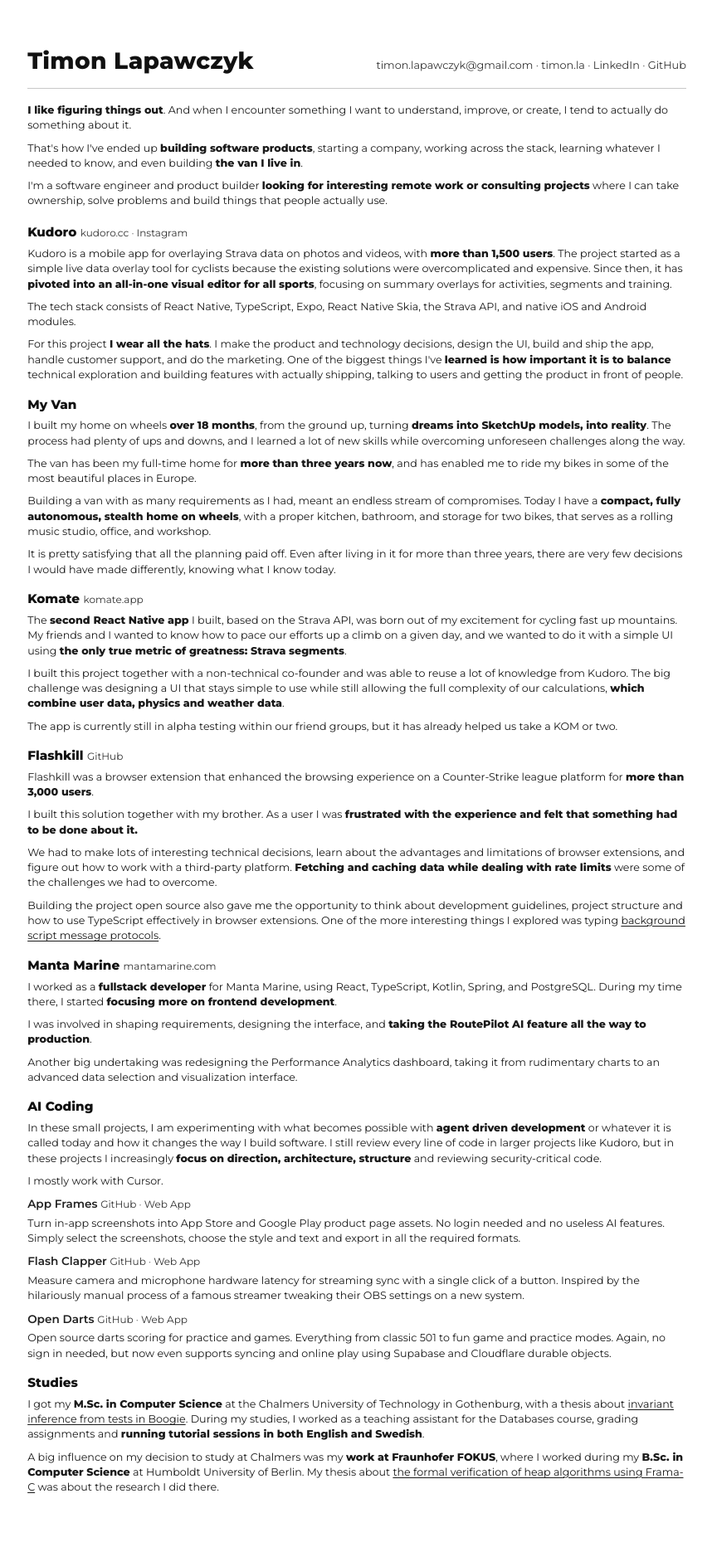
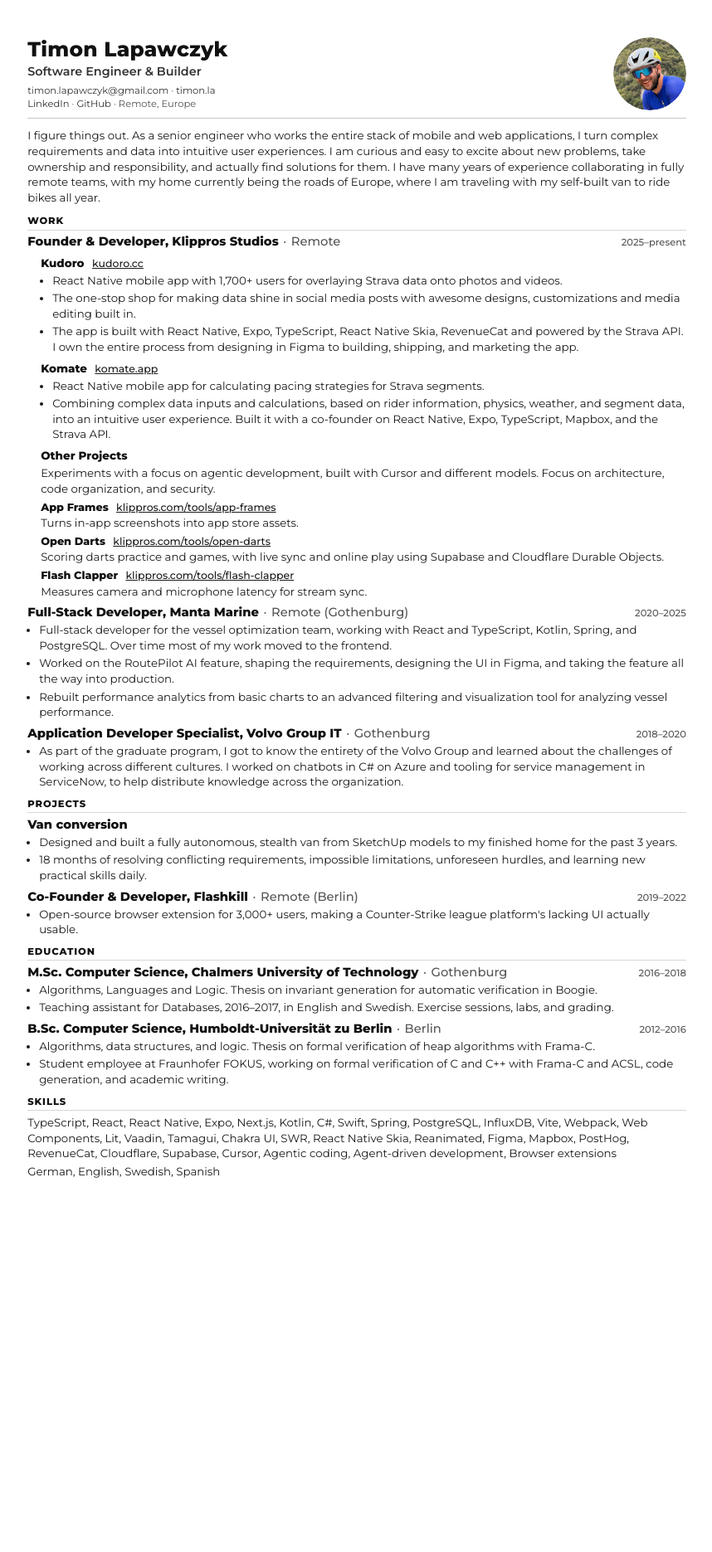
Before and after one commit to timonla/timonla.github.io, a Jekyll site: the page built from resume.html, in a window 1280 px wide. Shown: the whole page at 83% size, without its empty margins (210-1068 px from the left). Built offline with Jekyll 4.4.1, drawn with Linux system fonts in a browser that asks for light colours; after the commit the page ends 1483 px from its top, so only the background shows below that.

Commit message:
Improve CV readability

```diff
--- a/_layouts/resume.html
+++ b/_layouts/resume.html
@@ -39,6 +39,7 @@
   <main class="resume">
     {{ content }}
   </main>
+  <script src="{{ '/assets/js/header-photo.js' | relative_url }}"></script>
 </body>
 
 </html>
--- a/assets/css/resume.scss
+++ b/assets/css/resume.scss
@@ -13,11 +13,11 @@ body.resume-page {
 .resume {
   max-width: 210mm;
   margin: 0 auto;
-  padding: 14mm 16mm;
+  padding: 12mm 14mm 14mm;
   background: #ffffff;
   color: #1a1a1a;
-  font-size: 9.5pt;
-  line-height: 1.45;
+  font-size: 10pt;
+  line-height: 1.4;
 }
 
 .resume a {
@@ -28,28 +28,64 @@ body.resume-page {
 
 .resume-header {
   display: flex;
-  align-items: baseline;
-  justify-content: space-between;
-  gap: 1rem;
-  margin-bottom: 1.1rem;
-  padding-bottom: 0.75rem;
+  align-items: stretch;
+  justify-content: flex-start;
+  gap: 0.85rem;
+  margin-bottom: 0.7rem;
+  padding-bottom: 0.55rem;
   border-bottom: 1px solid #c8c8c8;
+  text-align: left;
 }
 
-.resume-header h1 {
+.resume-header-text {
+  flex: 1;
+  min-width: 0;
+}
+
+.resume-header-text h1 {
   margin: 0;
-  font-size: 1.75rem;
+  font-size: 1.55rem;
   font-weight: 800;
   letter-spacing: 0.01em;
   color: #111111;
+  line-height: 1.15;
+}
+
+.resume-title {
+  margin: 0.15rem 0 0;
+  font-size: 0.9rem;
+  font-weight: 600;
+  color: #333333;
+}
+
+.resume-header-photo {
+  flex: 0 0 auto;
+  align-self: center;
+  width: 18mm;
+  height: 18mm;
+  border-radius: 50%;
+  overflow: hidden;
+}
+
+.resume-header-photo img {
+  display: block;
+  width: 100%;
+  height: 100%;
+  max-width: none;
+  object-fit: cover;
+  border-radius: 50%;
 }
 
 .resume-contact {
+  margin: 0.28rem 0 0;
+  font-size: 0.72rem;
+  color: #555555;
+  text-align: left;
+  line-height: 1.4;
+}
+
+.resume-contact p {
   margin: 0;
-  font-size: 0.8rem;
-  color: #555555;
-  text-align: right;
-  flex-shrink: 0;
 }
 
 .resume-contact a {
@@ -57,49 +93,135 @@ body.resume-page {
   text-decoration: none;
 }
 
-.resume-intro {
-  margin-bottom: 1.1rem;
+.resume-summary {
+  margin-bottom: 0.65rem;
 }
 
-.resume-intro p,
-.resume-project p {
-  margin: 0 0 0.55rem;
+.resume-summary p {
+  margin: 0;
+}
+
+.resume-summary p + p {
+  margin-top: 0.45rem;
+}
+
+.resume-section {
+  margin-bottom: 0.55rem;
+}
+
+.resume-section h2 {
+  margin: 0 0 0.3rem;
+  padding-bottom: 0.15rem;
+  font-size: 0.72rem;
+  font-weight: 700;
+  letter-spacing: 0.08em;
+  text-transform: uppercase;
+  color: #111111;
+  border-bottom: 1px solid #d6d6d6;
+  break-after: avoid;
+  page-break-after: avoid;
+}
+
+.resume-role {
+  margin-bottom: 0.45rem;
+}
+
+.resume-role-header {
+  display: flex;
+  align-items: baseline;
+  justify-content: space-between;
+  gap: 0.75rem;
+  margin-bottom: 0.15rem;
+}
+
+.resume-role h3 {
+  margin: 0;
+  font-size: 0.92rem;
+  font-weight: 700;
+  color: #111111;
+  line-height: 1.25;
+}
+
+.resume-subs {
+  margin-left: 1rem;
 }
 
 .resume-project {
-  margin-bottom: 0.95rem;
-  break-inside: avoid;
-  page-break-inside: avoid;
-}
-
-.resume-project h3 {
-  margin: 0 0 0.35rem;
-  font-size: 0.95rem;
+  margin: 0.45rem 0 0.12rem;
+  font-size: 0.84rem;
   font-weight: 700;
   color: #111111;
 }
 
-.resume-project h4 {
-  margin: 0.55rem 0 0.25rem;
-  font-size: 0.85rem;
-  font-weight: 600;
-  color: #222222;
+.resume-project a,
+.resume-tool a {
+  margin-left: 0.35rem;
+  font-weight: 500;
+  font-size: 0.78rem;
 }
 
-.resume-links {
-  font-weight: 400;
-  font-size: 0.75rem;
+.resume-subs > p {
+  margin: 0 0 0.15rem;
+}
+
+.resume-tool {
+  margin: 0.28rem 0 0.02rem;
+  font-size: 0.8rem;
+  font-weight: 700;
+  color: #111111;
+}
+
+.resume-muted {
+  font-weight: 500;
   color: #555555;
 }
 
-.resume-links a {
-  color: #333333;
-  text-decoration: none;
+.resume-place {
+  font-weight: 500;
+  color: #555555;
+  white-space: nowrap;
+}
+
+.resume-place::before {
+  content: "·";
+  margin: 0 0.35rem;
+}
+
+.resume-meta {
+  margin: 0;
+  flex: 0 0 6.2rem;
+  font-size: 0.72rem;
+  font-weight: 500;
+  color: #555555;
+  text-align: right;
+  white-space: nowrap;
+}
+
+.resume ul {
+  margin: 0;
+  padding-left: 1.05em;
+}
+
+.resume li {
+  margin: 0 0 0.18rem;
+}
+
+.resume-list {
+  margin: 0;
+  padding-left: 1.05em;
+}
+
+.resume-skills p {
+  margin: 0;
+}
+
+.resume-skills p + p {
+  margin-top: 0.2rem;
 }
 
 @page {
   size: A4;
-  margin: 12mm;
+  margin: 10mm;
 }
 
 @media print {
@@ -116,4 +238,9 @@ body.resume-page {
   .resume a {
     text-decoration: none;
   }
+
+  .resume-role {
+    break-inside: avoid;
+    page-break-inside: avoid;
+  }
 }
--- a/assets/css/theme.scss
+++ b/assets/css/theme.scss
@@ -311,11 +311,41 @@ table {
 
 .about-header {
   display: flex;
+  flex-direction: row;
+  align-items: stretch;
+  justify-content: flex-start;
+  gap: 1.25rem;
+  padding: 2rem 0 1rem 0;
+  text-align: left;
+}
+
+.about-header-text {
+  display: flex;
   flex-direction: column;
-  align-items: center;
+  align-items: flex-start;
   justify-content: center;
   gap: 0.5rem;
-  padding: 2rem 0 1rem 0;
+  min-width: 0;
+  flex: 1;
+}
+
+.about-header-photo {
+  flex: 0 0 auto;
+  align-self: center;
+  width: 7.5rem;
+  height: 7.5rem;
+  border-radius: 50%;
+  overflow: hidden;
+}
+
+.about-header-photo img {
+  display: block;
+  width: 100%;
+  height: 100%;
+  max-width: none;
+  object-fit: cover;
+  border-radius: 50%;
+  box-shadow: none;
 }
 
 .about-header-subtitle {
@@ -966,6 +996,10 @@ table {
   }
 }
 
+.about-header .about-resume-download {
+  margin-top: 0.15rem;
+}
+
 .about-resume-download {
   display: inline-flex;
   align-items: center;
--- /dev/null
+++ b/assets/js/header-photo.js
@@ -0,0 +1,44 @@
+(function () {
+  function fit(header) {
+    var text = header.querySelector("[data-header-text]");
+    var photo = header.querySelector("[data-header-photo]");
+    if (!text || !photo) return;
+
+    photo.style.width = "0px";
+    var full = Math.round(text.getBoundingClientRect().height);
+    var max = Math.round(header.getBoundingClientRect().width * 0.42);
+    var height = full;
+    if (max > 0 && height > max) height = max;
+    if (height < 1) return;
+
+    photo.style.width = height + "px";
+    photo.style.height = height + "px";
+
+    var wrapped = Math.round(text.getBoundingClientRect().height);
+    if (wrapped > height) {
+      height = max > 0 ? Math.min(wrapped, max) : wrapped;
+      photo.style.width = height + "px";
+      photo.style.height = height + "px";
+    }
+  }
+
+  function fitAll() {
+    document.querySelectorAll("[data-header-photo]").forEach(function (photo) {
+      if (photo.parentElement) fit(photo.parentElement);
+    });
+  }
+
+  function start() {
+    fitAll();
+    window.addEventListener("resize", fitAll);
+    if (document.fonts && document.fonts.ready) {
+      document.fonts.ready.then(fitAll);
+    }
+  }
+
+  if (document.readyState === "loading") {
+    document.addEventListener("DOMContentLoaded", start);
+  } else {
+    start();
+  }
+})();
--- a/resume.html
+++ b/resume.html
@@ -2,261 +2,239 @@
 layout: resume
 title: Resume
 nav: false
-description: "Printable A4 takeaway of Timon Lapawczyk's about page — projects, van life, and studies."
+description: "Resume for Timon Lapawczyk — software engineer and product builder, remote Europe."
 permalink: /resume/
 ---
 
 <header class="resume-header">
+  <div class="resume-header-text" data-header-text>
     <h1>Timon Lapawczyk</h1>
-  <p class="resume-contact">
+    <p class="resume-title">Software Engineer &amp; Builder</p>
+    <div class="resume-contact">
+      <p>
         <a href="mailto:timon.lapawczyk@gmail.com">timon.lapawczyk@gmail.com</a>
         ·
         <a href="https://timon.la">timon.la</a>
-    ·
+      </p>
+      <p>
         <a href="https://www.linkedin.com/in/timon-lapawczyk-2b5bb9150">LinkedIn</a>
         ·
         <a href="https://github.com/timonla">GitHub</a>
+        ·
+        Remote, Europe
       </p>
+    </div>
+  </div>
+  <div class="resume-header-photo" data-header-photo>
+    <img
+      src="{{ '/assets/img/profile-photo.jpg' | relative_url }}"
+      alt="Timon Lapawczyk"
+    />
+  </div>
 </header>
 
-<section class="resume-intro">
+<section class="resume-summary">
   <p>
-    <strong>I like figuring things out</strong>.
-    And when I encounter something I want to understand, improve, or create,
-    I tend to actually do something about it.
-  </p>
-
-  <p>
-    That's how I've ended up <strong>building software products</strong>, starting a company,
-    working across the stack, learning whatever I needed to know, and even
-    building <strong>the van I live in</strong>.
-  </p>
-
-  <p>
-    I'm a software engineer and product builder
-    <strong>looking for interesting remote work or consulting projects</strong>
-    where I can take ownership, solve problems and build things that people actually use.
+    I figure things out.
+    As a senior engineer who works the entire stack of mobile and web applications,
+    I turn complex requirements and data into intuitive user experiences.
+    I am curious and easy to excite about new problems, take ownership and responsibility,
+    and actually find solutions for them.
+    I have many years of experience collaborating in fully remote teams, with my home
+    currently being the roads of Europe, where I am traveling with my self-built van to
+    ride bikes all year.
   </p>
 </section>
 
 <section class="resume-section">
-  <article class="resume-project">
-    <h3>
+  <h2>Work</h2>
+
+  <article class="resume-role">
+    <header class="resume-role-header">
+      <h3>Founder &amp; Developer, Klippros Studios<span class="resume-place">Remote</span></h3>
+      <p class="resume-meta">2025–present</p>
+    </header>
+
+    <div class="resume-subs">
+    <h4 class="resume-project">
       Kudoro
-      <span class="resume-links">
       <a href="https://kudoro.cc">kudoro.cc</a>
-        ·
-        <a href="https://www.instagram.com/kudoro.cc/">Instagram</a>
-      </span>
-    </h3>
+    </h4>
+    <ul>
+      <li>
+        React Native mobile app with 1,700+ users for overlaying Strava data onto photos and videos.
+      </li>
+      <li>
+        The one-stop shop for making data shine in social media posts with awesome designs,
+        customizations and media editing built in.
+      </li>
+      <li>
+        The app is built with React Native, Expo, TypeScript, React Native Skia, RevenueCat and
+        powered by the Strava API.
+        I own the entire process from designing in Figma to building, shipping, and marketing the app.
+      </li>
+    </ul>
+
+    <h4 class="resume-project">
+      Komate
+      <a href="https://komate.app">komate.app</a>
+    </h4>
+    <ul>
+      <li>
+        React Native mobile app for calculating pacing strategies for Strava segments.
+      </li>
+      <li>
+        Combining complex data inputs and calculations, based on rider information, physics, weather,
+        and segment data, into an intuitive user experience.
+        Built it with a co-founder on React Native, Expo, TypeScript, Mapbox, and the Strava API.
+      </li>
+    </ul>
+
+    <h4 class="resume-project">Other Projects</h4>
     <p>
-      Kudoro is a mobile app for overlaying Strava data on photos and videos,
-      with <strong>more than 1,500 users</strong>.
-      The project started as a simple live data overlay tool for cyclists because
-      the existing solutions were overcomplicated and expensive.
-      Since then, it has <strong>pivoted into an all-in-one visual editor for all sports</strong>,
-      focusing on summary overlays for activities, segments and training.
+      Experiments with a focus on agentic development, built with Cursor and different models.
+      Focus on architecture, code organization, and security.
     </p>
+
+    <h5 class="resume-tool">
+      App Frames
+      <a href="https://klippros.com/tools/app-frames">klippros.com/tools/app-frames</a>
+    </h5>
+    <p>Turns in-app screenshots into app store assets.</p>
+
+    <h5 class="resume-tool">
+      Open Darts
+      <a href="https://klippros.com/tools/open-darts">klippros.com/tools/open-darts</a>
+    </h5>
     <p>
-      The tech stack consists of React Native, TypeScript, Expo, React Native Skia,
-      the Strava API, and native iOS and Android modules.
+      Scoring darts practice and games, with live sync and online play
+      using Supabase and Cloudflare Durable Objects.
     </p>
-    <p>
-      For this project <strong>I wear all the hats</strong>.
-      I make the product and technology decisions, design the UI, build and ship the app,
-      handle customer support, and do the marketing.
-      One of the biggest things I've
-      <strong>learned is how important it is to balance</strong> technical
-      exploration and building features with actually shipping, talking to users and
-      getting the product in front of people.
-    </p>
+
+    <h5 class="resume-tool">
+      Flash Clapper
+      <a href="https://klippros.com/tools/flash-clapper">klippros.com/tools/flash-clapper</a>
+    </h5>
+    <p>Measures camera and microphone latency for stream sync.</p>
+    </div>
   </article>
 
-  <article class="resume-project">
-    <h3>My Van</h3>
-    <p>
-      I built my home on wheels <strong>over 18 months</strong>, from the ground up,
-      turning <strong>dreams into SketchUp models, into reality</strong>.
-      The process had plenty of ups and downs, and I learned a lot of new skills
-      while overcoming unforeseen challenges along the way.
-    </p>
-    <p>
-      The van has been my full-time home for <strong>more than three years now</strong>,
-      and has enabled me to ride my bikes in some of the most beautiful places in Europe.
-    </p>
-    <p>
-      Building a van with as many requirements as I had, meant an endless stream of
-      compromises.
-      Today I have a <strong>compact, fully autonomous, stealth home on wheels</strong>,
-      with a proper kitchen, bathroom, and storage for two bikes, that serves as a rolling music
-      studio, office, and workshop.
-    </p>
-    <p>
-      It is pretty satisfying that all the planning paid off.
-      Even after living in it for more than three years, there are very few decisions
-      I would have made differently, knowing what I know today.
-    </p>
+  <article class="resume-role">
+    <header class="resume-role-header">
+      <h3>Full-Stack Developer, Manta Marine<span class="resume-place">Remote (Gothenburg)</span></h3>
+      <p class="resume-meta">2020–2025</p>
+    </header>
+    <ul>
+      <li>
+        Full-stack developer for the vessel optimization team, working with React and TypeScript,
+        Kotlin, Spring, and PostgreSQL.
+        Over time most of my work moved to the frontend.
+      </li>
+      <li>
+        Worked on the RoutePilot AI feature, shaping the requirements, designing the UI in Figma,
+        and taking the feature all the way into production.
+      </li>
+      <li>
+        Rebuilt performance analytics from basic charts to an advanced filtering and
+        visualization tool for analyzing vessel performance.
+      </li>
+    </ul>
   </article>
 
-  <article class="resume-project">
-    <h3>
-      Komate
-      <span class="resume-links">
-        <a href="https://komate.app">komate.app</a>
-      </span>
-    </h3>
-    <p>
-      The <strong>second React Native app</strong> I built, based on the Strava API,
-      was born out of my excitement for cycling fast up mountains.
-      My friends and I wanted to know how to pace our efforts up a climb
-      on a given day, and we wanted to do it with a simple UI using
-      <strong>the only true metric of greatness: Strava segments</strong>.
-    </p>
-    <p>
-      I built this project together with a non-technical co-founder and
-      was able to reuse a lot of knowledge from Kudoro.
-      The big challenge was designing a UI that stays simple to use while
-      still allowing the full complexity of our calculations,
-      <strong>which combine user data, physics and weather data</strong>.
-    </p>
-    <p>
-      The app is currently still in alpha testing within our friend groups,
-      but it has already helped us take a KOM or two.
-    </p>
+  <article class="resume-role">
+    <header class="resume-role-header">
+      <h3>Application Developer Specialist, Volvo Group IT<span class="resume-place">Gothenburg</span></h3>
+      <p class="resume-meta">2018–2020</p>
+    </header>
+    <ul>
+      <li>
+        As part of the graduate program, I got to know the entirety of the Volvo Group
+        and learned about the challenges of working across different cultures.
+        I worked on chatbots in C# on Azure and tooling for service management in ServiceNow,
+        to help distribute knowledge across the organization.
+      </li>
+    </ul>
+  </article>
+</section>
+
+<section class="resume-section">
+  <h2>Projects</h2>
+
+  <article class="resume-role">
+    <header class="resume-role-header">
+      <h3>Van conversion</h3>
+    </header>
+    <ul>
+      <li>
+        Designed and built a fully autonomous, stealth van from SketchUp models to
+        my finished home for the past 3 years.
+      </li>
+      <li>
+        18 months of resolving conflicting requirements, impossible limitations,
+        unforeseen hurdles, and learning new practical skills daily.
+      </li>
+    </ul>
   </article>
 
-  <article class="resume-project">
-    <h3>
-      Flashkill
-      <span class="resume-links">
-        <a href="https://github.com/flashkillapp/flashkill">GitHub</a>
-      </span>
-    </h3>
-    <p>
-      Flashkill was a browser extension that enhanced the browsing experience on
-      a Counter-Strike league platform for <strong>more than 3,000 users</strong>.
-    </p>
-    <p>
-      I built this solution together with my brother.
-      As a user I was <strong>frustrated with the experience and felt that something
-      had to be done about it.</strong>
-    </p>
-    <p>
-      We had to make lots of interesting technical decisions, learn about the
-      advantages and limitations of browser extensions, and figure out how to
-      work with a third-party platform.
-      <strong>Fetching and caching data while dealing with rate limits</strong>
-      were some of the challenges we had to overcome.
-    </p>
-    <p>
-      Building the project open source also gave me the opportunity to think about
-      development guidelines, project structure and how to use TypeScript effectively
-      in browser extensions.
-      One of the more interesting things I explored was typing
-      <a href="{{ site.url }}/blog/background-script-message-typing/">background script message protocols</a>.
-    </p>
+  <article class="resume-role">
+    <header class="resume-role-header">
+      <h3>Co-Founder &amp; Developer, Flashkill<span class="resume-place">Remote (Berlin)</span></h3>
+      <p class="resume-meta">2019–2022</p>
+    </header>
+    <ul>
+      <li>
+        Open-source browser extension for 3,000+ users, making a Counter-Strike league platform's
+        lacking UI actually usable.
+      </li>
+    </ul>
+  </article>
+</section>
+
+<section class="resume-section">
+  <h2>Education</h2>
+
+  <article class="resume-role">
+    <header class="resume-role-header">
+      <h3>M.Sc. Computer Science, Chalmers University of Technology<span class="resume-place">Gothenburg</span></h3>
+      <p class="resume-meta">2016–2018</p>
+    </header>
+    <ul>
+      <li>
+        Algorithms, Languages and Logic.
+        Thesis on invariant generation for automatic verification in Boogie.
+      </li>
+      <li>
+        Teaching assistant for Databases, 2016–2017, in English and Swedish.
+        Exercise sessions, labs, and grading.
+      </li>
+    </ul>
   </article>
 
-  <article class="resume-project">
-    <h3>
-      Manta Marine
-      <span class="resume-links">
-        <a href="https://mantamarine.com/">mantamarine.com</a>
-      </span>
-    </h3>
-    <p>
-      I worked as a <strong>fullstack developer</strong> for Manta Marine,
-      using React, TypeScript, Kotlin, Spring, and PostgreSQL.
-      During my time there, I started <strong>focusing more on frontend development</strong>.
-    </p>
-    <p>
-      I was involved in shaping requirements, designing the interface, and
-      <strong>taking the RoutePilot AI feature all the way to production</strong>.
-    </p>
-    <p>
-      Another big undertaking was redesigning the Performance Analytics dashboard,
-      taking it from rudimentary charts to an advanced data selection and visualization
-      interface.
-    </p>
-  </article>
-
-  <article class="resume-project">
-    <h3>AI Coding</h3>
-    <p>
-      In these small projects, I am experimenting with what becomes possible with
-      <strong>agent driven development</strong> or whatever it is called today and
-      how it changes the way I build software.
-      I still review every line of code in larger projects like Kudoro,
-      but in these projects I increasingly <strong>focus on direction,
-      architecture, structure</strong> and reviewing security-critical code.
-    </p>
-    <p>
-      I mostly work with Cursor.
-    </p>
-
-    <h4>
-      App Frames
-      <span class="resume-links">
-        <a href="https://github.com/klippros/app-frames">GitHub</a>
-        ·
-        <a href="https://klippros.com/tools/app-frames">Web App</a>
-      </span>
-    </h4>
-    <p>
-      Turn in-app screenshots into App Store and Google Play product page assets.
-      No login needed and no useless AI features.
-      Simply select the screenshots, choose the style and text and export in all
-      the required formats.
-    </p>
-
-    <h4>
-      Flash Clapper
-      <span class="resume-links">
-        <a href="https://github.com/klippros/flash-clapper">GitHub</a>
-        ·
-        <a href="https://klippros.com/tools/flash-clapper">Web App</a>
-      </span>
-    </h4>
-    <p>
-      Measure camera and microphone hardware latency for streaming sync
-      with a single click of a button.
-      Inspired by the hilariously manual process of a famous streamer
-      tweaking their OBS settings on a new system.
-    </p>
-
-    <h4>
-      Open Darts
-      <span class="resume-links">
-        <a href="https://github.com/klippros/open-darts">GitHub</a>
-        ·
-        <a href="https://klippros.com/tools/open-darts">Web App</a>
-      </span>
-    </h4>
-    <p>
-      Open source darts scoring for practice and games.
-      Everything from classic 501 to fun game and practice modes.
-      Again, no sign in needed, but now even supports syncing and
-      online play using Supabase and Cloudflare durable objects.
-    </p>
-  </article>
-
-  <article class="resume-project">
-    <h3>Studies</h3>
-    <p>
-      I got my <strong>M.Sc. in Computer Science</strong> at the Chalmers University of Technology in Gothenburg,
-      with a thesis about
-      <a href="{{ site.url }}/assets/pdf/msc-thesis.pdf">invariant inference from tests in Boogie</a>.
-      During my studies, I worked as a teaching assistant for the Databases course,
-      grading assignments and <strong>running tutorial sessions in both English and Swedish</strong>.
-    </p>
-    <p>
-      A big influence on my decision to study at Chalmers was my
-      <strong>work at Fraunhofer FOKUS</strong>,
-      where I worked during my <strong>B.Sc. in Computer Science</strong> at Humboldt University
-      of Berlin.
-      My thesis about
-      <a href="{{ site.url }}/assets/pdf/bachelor-thesis.pdf">the formal verification of heap algorithms using Frama-C</a>
-      was about the research I did there.
-    </p>
+  <article class="resume-role">
+    <header class="resume-role-header">
+      <h3>B.Sc. Computer Science, Humboldt-Universität zu Berlin<span class="resume-place">Berlin</span></h3>
+      <p class="resume-meta">2012–2016</p>
+    </header>
+    <ul>
+      <li>
+        Algorithms, data structures, and logic.
+        Thesis on formal verification of heap algorithms with Frama-C.
+      </li>
+      <li>
+        Student employee at Fraunhofer FOKUS, working on formal verification of C and C++ with
+        Frama-C and ACSL, code generation, and academic writing.
+      </li>
+    </ul>
   </article>
 </section>
+
+<section class="resume-section resume-skills">
+  <h2>Skills</h2>
+  <p>
+    TypeScript, React, React Native, Expo, Next.js, Kotlin, C#, Swift, Spring, PostgreSQL,
+    InfluxDB, Vite, Webpack, Web Components, Lit, Vaadin, Tamagui, Chakra UI, SWR,
+    React Native Skia, Reanimated, Figma, Mapbox, PostHog, RevenueCat, Cloudflare, Supabase,
+    Cursor, Agentic coding, Agent-driven development, Browser extensions
+  </p>
+  <p>German, English, Swedish, Spanish</p>
+</section>
```
Also changed, not shown: index.html (+12 -3 lines), 1 other file. Lines whose indentation alone changed are shown as unchanged.
